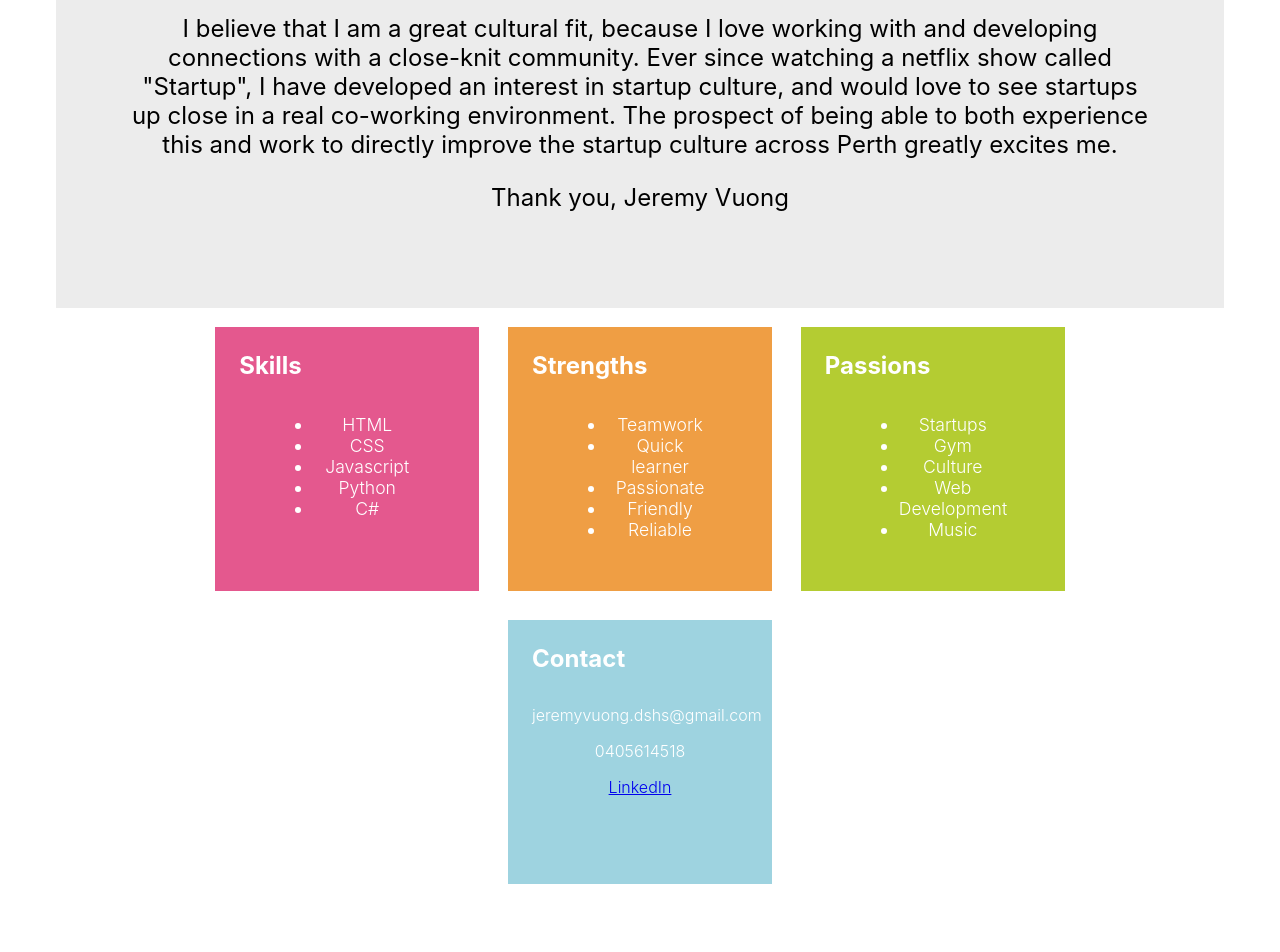
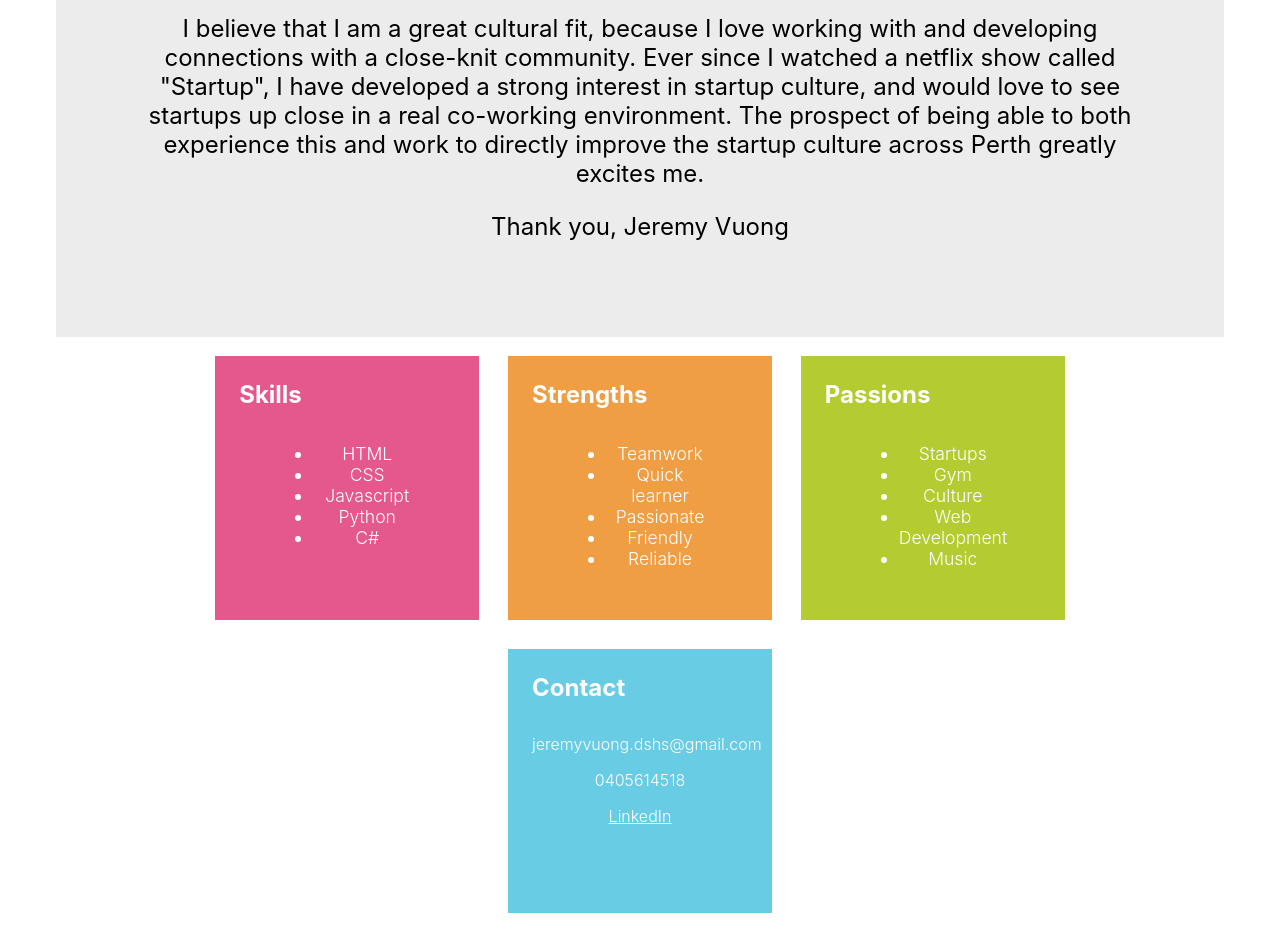
Before and after one commit to ATGphum/Spacecubed, a React (Create React App) app: page / in a window 1280 px wide. Shown: the part 986-1938 px from the top of the page. Built offline with nearby package versions, Linux system fonts and the light colour scheme.

Commit message:
mooooooor

```diff
--- a/src/App.css
+++ b/src/App.css
@@ -169,3 +169,7 @@
   margin-left: auto;
   padding-top: 1rem;
 }
+
+.Linkedin {
+  color: inherit;
+}
--- a/src/App.js
+++ b/src/App.js
@@ -133,7 +133,7 @@ function Description() {
       </p>
       <p>
         I believe that I am a great cultural fit, because I love working with and developing connections with
-        a close-knit community. Ever since watching a netflix show called "Startup", I have developed an interest in startup culture, and would love to see startups up close in a real co-working environment.
+        a close-knit community. Ever since I watched a netflix show called "Startup", I have developed a strong interest in startup culture, and would love to see startups up close in a real co-working environment.
         The prospect of being able to both experience this and work to directly improve the startup culture across Perth greatly excites me.
       </p>
       <p>
@@ -176,12 +176,12 @@ function SkillBoxes() {
           <li>Music</li>
         </ul>
       </div>
-      <div style={{backgroundColor: "#9ed3e0"}}className="SkillBox">
+      <div style={{backgroundColor: "#67cce4"}}className="SkillBox">
         Contact
         <div className="Contacts">
           <p>jeremyvuong.dshs@gmail.com</p>
           <p>0405614518</p>
-          <a href="https://www.linkedin.com/in/jeremy-vuong-265423147/" rel="noreferrer">
+          <a className="Linkedin" href="https://www.linkedin.com/in/jeremy-vuong-265423147/" rel="noreferrer">
             LinkedIn
           </a>
         </div>
```
